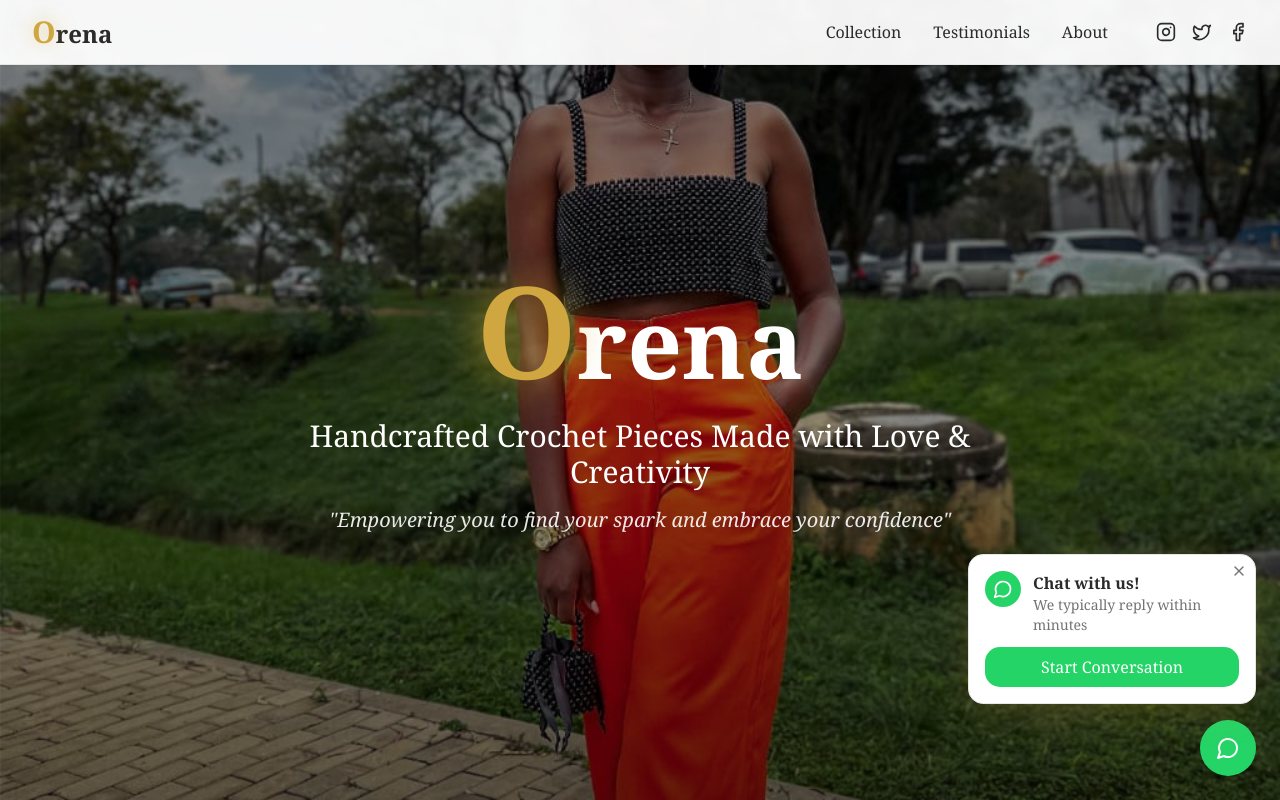
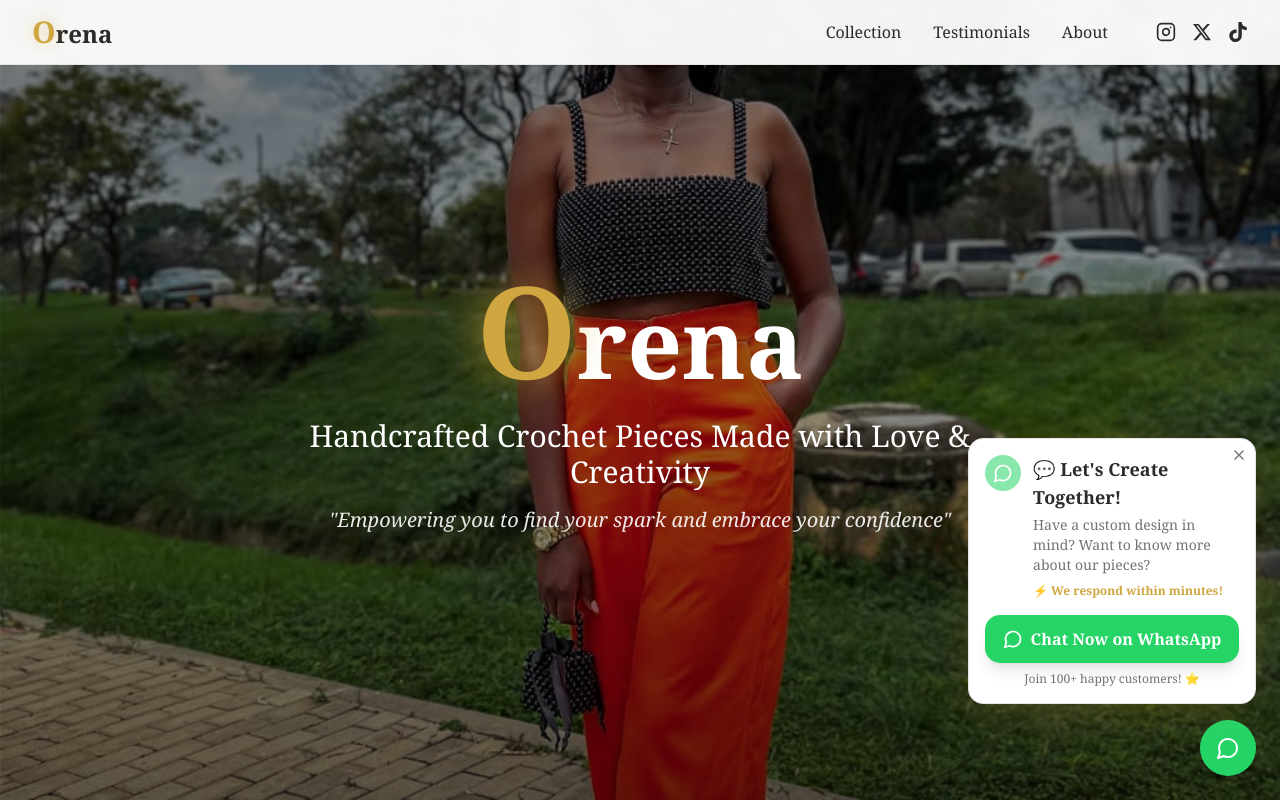
Before and after one commit to kimeunashon0-Bs/orena-crochet-whispers, a React (Vite) app: page / in a window 1280 px wide. Both pictures are taken after a click on the button "Contact on WhatsApp". Shown: the top 800 px of the page. Built offline with nearby package versions, Linux system fonts and the light colour scheme; the HTML template or start-up script is replaced by a standard one.

Commit message:
Fix social media icons and WhatsApp popup

```diff
--- a/package.json
+++ b/package.json
@@ -53,6 +53,7 @@
     "react-day-picker": "^8.10.1",
     "react-dom": "^18.3.1",
     "react-hook-form": "^7.61.1",
+    "react-icons": "^5.5.0",
     "react-resizable-panels": "^2.1.9",
     "react-router-dom": "^6.30.1",
     "recharts": "^2.15.4",
--- a/src/components/FloatingWhatsApp.tsx
+++ b/src/components/FloatingWhatsApp.tsx
@@ -4,7 +4,7 @@ import { useState } from "react";
 const FloatingWhatsApp = () => {
   const [isOpen, setIsOpen] = useState(false);
   const whatsappNumber = "254743173310";
-  const defaultMessage = "Hi Miss_Mwangangi,,,, I'd like to know more about your crochet products!";
+  const defaultMessage = "Hi! 👋 I'm interested in your beautiful handcrafted crochet pieces!";
 
   const handleWhatsAppClick = () => {
     const whatsappLink = `https://wa.me/${whatsappNumber}?text=${encodeURIComponent(defaultMessage)}`;
@@ -34,22 +34,32 @@ const FloatingWhatsApp = () => {
             <X className="w-4 h-4" />
           </button>
 
-          <div className="flex items-start gap-3 mb-3">
-            <div className="bg-[hsl(var(--whatsapp-green))] p-2 rounded-full">
+          <div className="flex items-start gap-3 mb-4">
+            <div className="bg-[hsl(var(--whatsapp-green))] p-2 rounded-full flex-shrink-0 animate-pulse">
               <MessageCircle className="w-5 h-5 text-white" />
             </div>
             <div>
-              <h3 className="font-semibold text-foreground">Chat with us!</h3>
-              <p className="text-sm text-muted-foreground">We typically reply within minutes</p>
+              <h3 className="font-bold text-foreground text-lg mb-1">💬 Let's Create Together!</h3>
+              <p className="text-sm text-muted-foreground mb-2">
+                Have a custom design in mind? Want to know more about our pieces?
+              </p>
+              <p className="text-xs text-primary font-semibold">
+                ⚡ We respond within minutes!
+              </p>
             </div>
           </div>
 
           <button
             onClick={handleWhatsAppClick}
-            className="w-full bg-[hsl(var(--whatsapp-green))] text-white py-2 px-4 rounded-lg font-medium hover:opacity-90 transition-smooth"
+            className="w-full bg-gradient-to-br from-[hsl(var(--whatsapp-green))] to-[hsl(var(--whatsapp-green))] text-white py-3 px-4 rounded-lg font-bold hover:scale-105 transition-smooth shadow-lg hover:shadow-gold-hover flex items-center justify-center gap-2"
           >
-            Start Conversation
+            <MessageCircle className="w-5 h-5" />
+            Chat Now on WhatsApp
           </button>
+
+          <p className="text-xs text-center text-muted-foreground mt-2">
+            Join 100+ happy customers! ⭐
+          </p>
         </div>
       )}
     </>
--- a/src/components/Footer.tsx
+++ b/src/components/Footer.tsx
@@ -1,4 +1,6 @@
-import { MessageCircle, Instagram, Twitter, Facebook } from "lucide-react";
+import { MessageCircle, Instagram } from "lucide-react";
+import { SiTiktok } from "react-icons/si";
+import { FaXTwitter } from "react-icons/fa6";
 
 const Footer = () => {
   return (
@@ -40,7 +42,7 @@ const Footer = () => {
             className="text-white hover:text-primary transition-colors"
             aria-label="X (Twitter)"
           >
-            <Twitter className="w-6 h-6" />
+            <FaXTwitter className="w-6 h-6" />
           </a>
           <a
             href="https://www.tiktok.com/@miss__mwangangi"
@@ -49,7 +51,7 @@ const Footer = () => {
             className="text-white hover:text-primary transition-colors"
             aria-label="TikTok"
           >
-            <Facebook className="w-6 h-6" />
+            <SiTiktok className="w-6 h-6" />
           </a>
         </div>
 
--- a/src/components/Navbar.tsx
+++ b/src/components/Navbar.tsx
@@ -1,5 +1,7 @@
 import { useState } from "react";
-import { Menu, X, Instagram, Twitter, Facebook } from "lucide-react";
+import { Menu, X as CloseIcon, Instagram } from "lucide-react";
+import { SiTiktok } from "react-icons/si";
+import { FaXTwitter } from "react-icons/fa6";
 import {
   Collapsible,
   CollapsibleContent,
@@ -66,7 +68,7 @@ const Navbar = () => {
                 className="text-foreground hover:text-primary transition-colors"
                 aria-label="X (Twitter)"
               >
-                <Twitter className="w-5 h-5" />
+                <FaXTwitter className="w-5 h-5" />
               </a>
               <a
                 href="https://www.tiktok.com/@miss__mwangangi"
@@ -75,7 +77,7 @@ const Navbar = () => {
                 className="text-foreground hover:text-primary transition-colors"
                 aria-label="TikTok"
               >
-                <Facebook className="w-5 h-5" />
+                <SiTiktok className="w-5 h-5" />
               </a>
             </div>
           </div>
@@ -87,7 +89,7 @@ const Navbar = () => {
                 className="text-foreground hover:text-primary transition-colors"
                 aria-label="Toggle menu"
               >
-                {isOpen ? <X className="w-6 h-6" /> : <Menu className="w-6 h-6" />}
+                {isOpen ? <CloseIcon className="w-6 h-6" /> : <Menu className="w-6 h-6" />}
               </button>
             </CollapsibleTrigger>
 
@@ -129,7 +131,7 @@ const Navbar = () => {
                       className="text-foreground hover:text-primary transition-colors"
                       aria-label="X (Twitter)"
                     >
-                      <Twitter className="w-6 h-6" />
+                      <FaXTwitter className="w-6 h-6" />
                     </a>
                     <a
                       href="https://www.tiktok.com/@miss__mwangangi"
@@ -138,7 +140,7 @@ const Navbar = () => {
                       className="text-foreground hover:text-primary transition-colors"
                       aria-label="TikTok"
                     >
-                      <Facebook className="w-6 h-6" />
+                      <SiTiktok className="w-6 h-6" />
                     </a>
                   </div>
                 </div>
```
Also changed, not shown: 1 other file (tests, documents, lock files or other folders).
